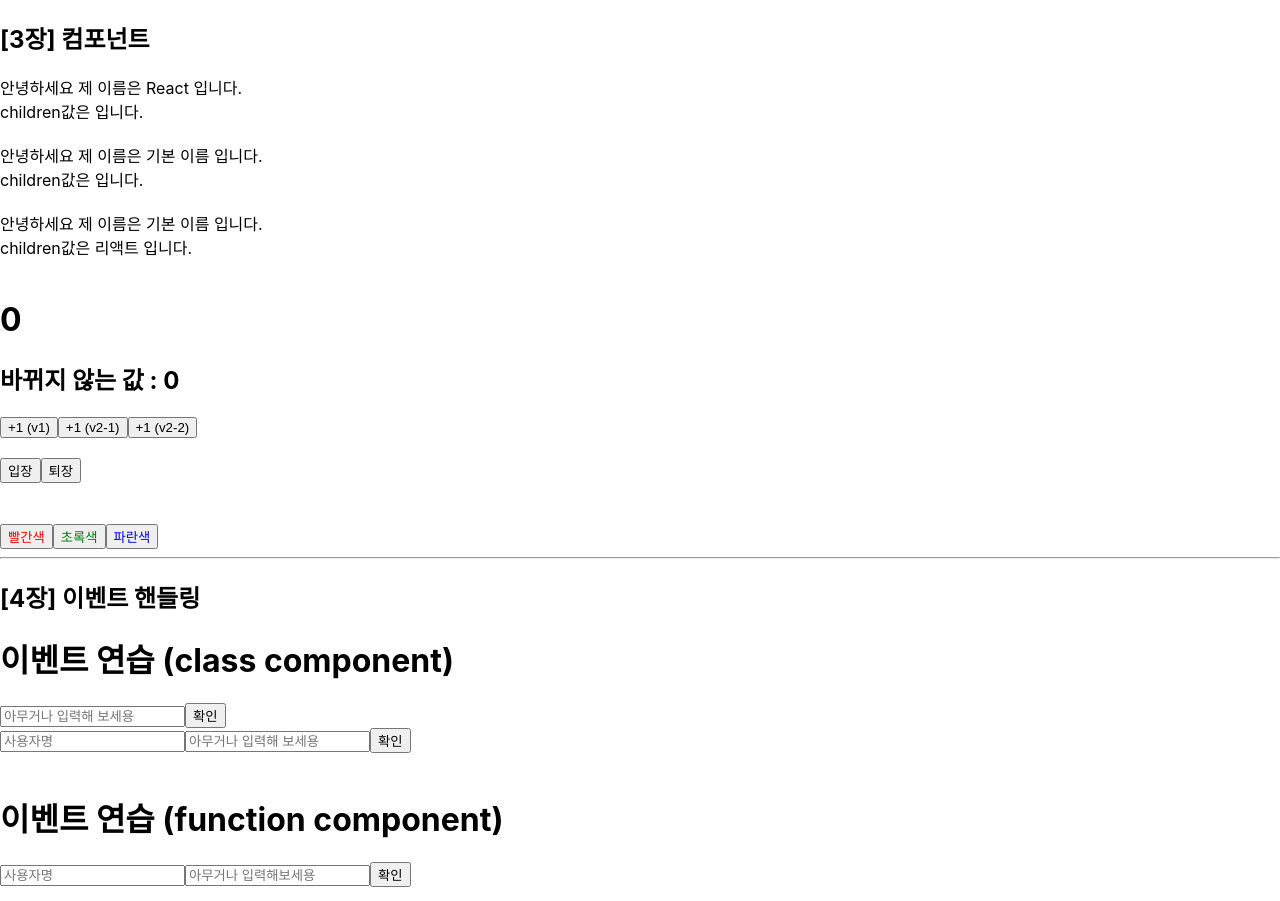
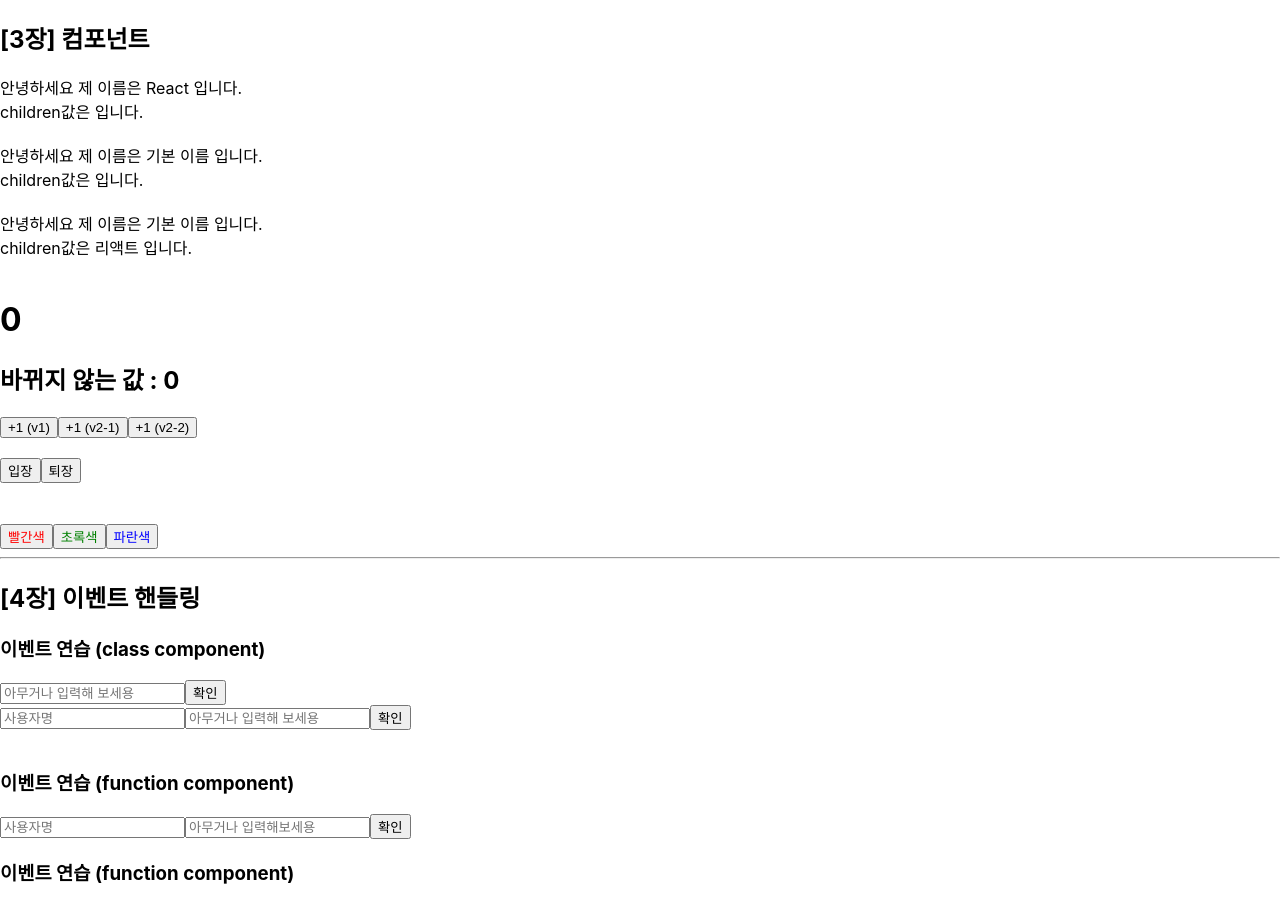
Before and after one commit to jxxtty/react-book, a React (Create React App) app: page / in a window 1280 px wide. Shown: the top 901 px of the page. Built offline with nearby package versions, Linux system fonts and the light colour scheme.

Commit message:
글자크기 수정

```diff
--- a/src/section04/EventPractice.js
+++ b/src/section04/EventPractice.js
@@ -60,7 +60,7 @@ class EventPractice extends Component {
     render() {
         return (
             <div>
-                <h1>이벤트 연습 (class component)</h1>
+                <h3>이벤트 연습 (class component)</h3>
                 <input type={"text"} name={this.state.message} placeholder={"아무거나 입력해 보세용"} onChange={
                    event => {
                        //console.log(event.target.value);
--- a/src/section04/EventPractice2.js
+++ b/src/section04/EventPractice2.js
@@ -20,7 +20,7 @@ const EventPractice2 = () => {
 
     return (
         <div>
-            <h1>이벤트 연습 (function component)</h1>
+            <h3>이벤트 연습 (function component)</h3>
             <input type={"text"} name={"username"} placeholder={"사용자명"} value={username} onChange={onChangeUsername}/>
             <input type={"text"} name={"message"} placeholder={"아무거나 입력해보세용"} value={message} onChange={onChangeMessage} onKeyPress={onKeyPress}/>
             <button onClick={onClick}>확인</button>
--- a/src/section04/EventPractice3.js
+++ b/src/section04/EventPractice3.js
@@ -40,7 +40,7 @@ const EventPractice3 = () => {
 
     return (
         <div>
-            <h1>이벤트 연습 (function component)</h1>
+            <h3>이벤트 연습 (function component)</h3>
             <input type={"text"} name={"username"} placeholder={"사용자명"} value={username} onChange={onChange}/>
             <input type={"text"} name={"message"} placeholder={"아무거나 입력해보세용"} value={message} onChange={onChange} onKeyPress={onKeyPress}/>
             <button onClick={onClick}>확인</button>
```
